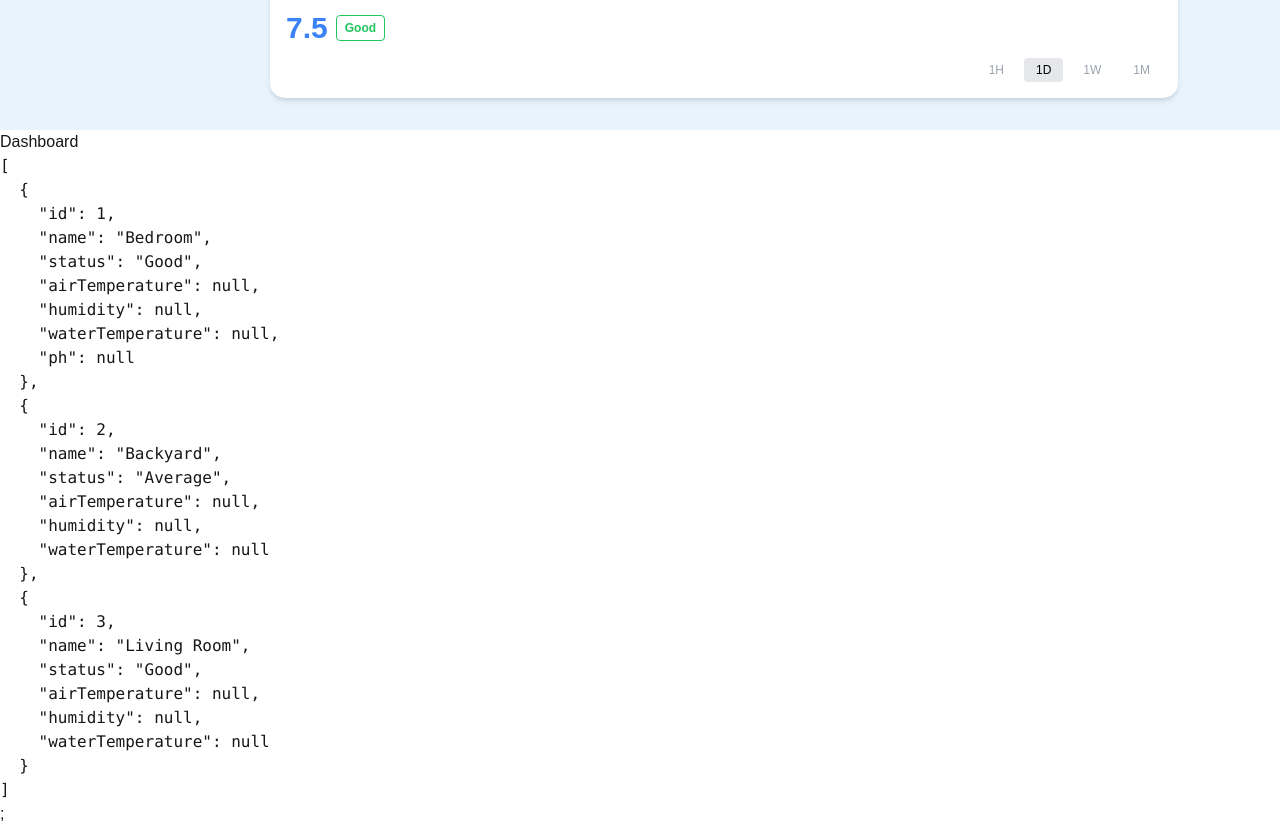
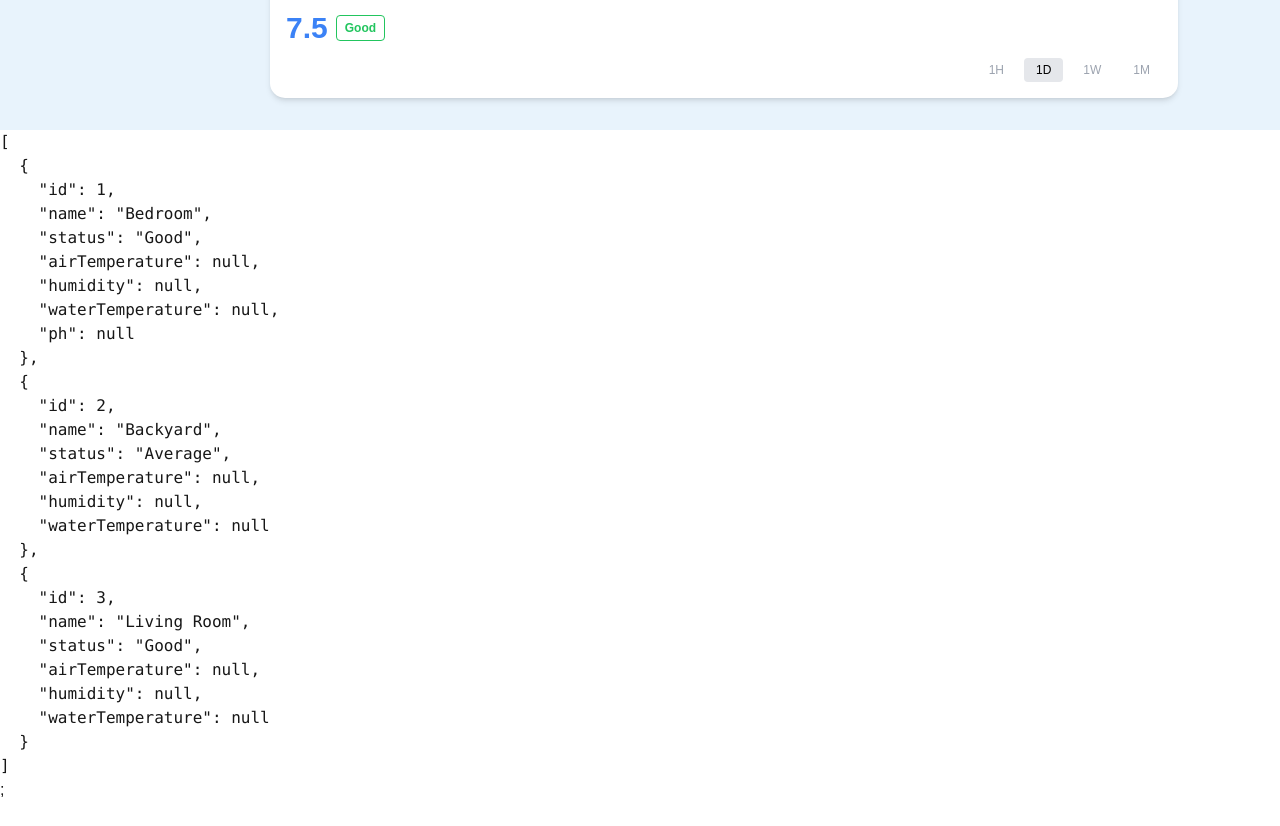
Before and after one commit to maydindev/eco-guard-app, a Next.js app: page /dashboard in a window 1280 px wide. Shown: the part 1645-2471 px from the top of the page. After the commit the page ends 2447 px from the top, so only its background shows below. Built offline with nearby package versions, Linux system fonts and the light colour scheme; a web font is replaced by a local one.

Commit message:
Fixed status is not defined.

```diff
--- a/src/app/dashboard/page.js
+++ b/src/app/dashboard/page.js
@@ -96,11 +96,15 @@ export default function Dashboard() {
       </div>
 
       <div>
-        <h1>Dashboard</h1>
-        {status === "loading" && <p>Loading sensor data...</p>}
-        {status === "failed" && <p>Error: {error}</p>}
         <pre>{JSON.stringify(sensorData, null, 2)}</pre>
       </div>
     </div>
   );
 }
+
+/*
+  <div>
+        {status === "loading" && <p>Loading sensor data...</p>}
+        {status === "failed" && <p>Error: {error}</p>}
+      </div>
+*/
```
